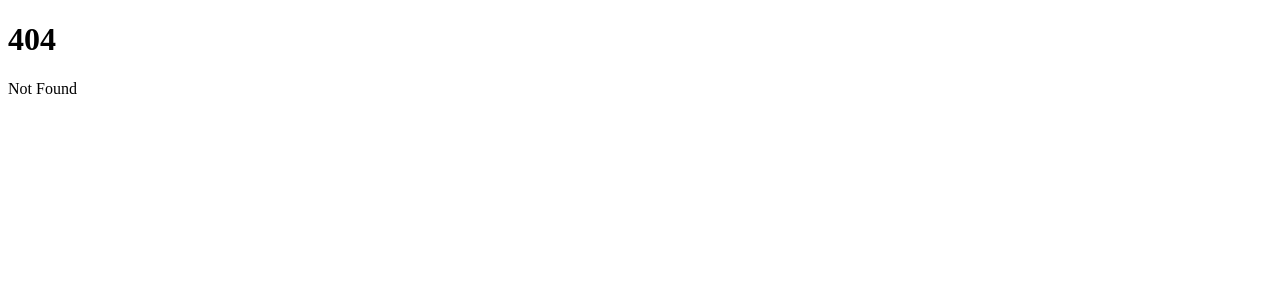
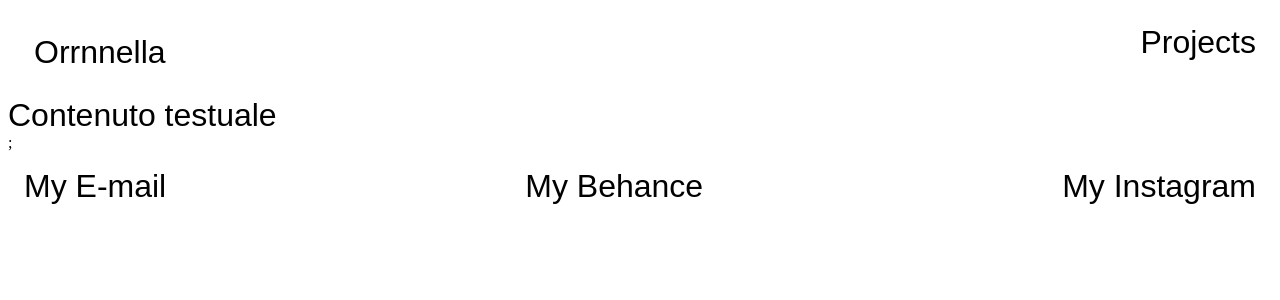
Before and after one commit to Orrnnella/Ornella_Portfolio, a SvelteKit app: page /About in a window 1280 px wide. Before the commit this address had no page. Shown: the top 300 px of the page. Built offline with nearby package versions, Linux system fonts and the light colour scheme.

Commit message:
Modifiche_stile_database

```diff
--- a/src/routes/+layout.svelte
+++ b/src/routes/+layout.svelte
@@ -4,5 +4,41 @@
 </script>
 
 <Navbar />
+<div class="Navbar">
+	<div class="Nome">Orrnnella</div>
+	<div class="Projects">Projects</div>
+</div>
+<slot />
 
-<slot />
+<div class="Footer">
+	<div class="email">My E-mail</div>
+	<div class="behance">My Behance</div>
+	<div class="instagram">My Instagram</div>
+</div>
+
+<style>
+	.Navbar {
+		padding: 16px;
+		color: black;
+		font-family: Arial, Helvetica, sans-serif;
+		display: flex;
+		flex-direction: row;
+		justify-content: space-between;
+		font-size: 32px;
+	}
+	.Nome {
+		border-color: rgb(0, 255, 0);
+		border-width: 2px;
+		border-radius: 60px;
+		padding: 10px;
+	}
+	.Footer {
+		padding: 16px;
+		color: black;
+		font-family: Arial, Helvetica, sans-serif;
+		font-size: 32px;
+		display: flex;
+		flex-direction: left;
+		justify-content: space-between;
+	}
+</style>
--- /dev/null
+++ b/src/routes/About/+page.svelte
@@ -0,0 +1,14 @@
+<script></script>
+
+<div>
+	<div class="Bodycopy">Contenuto testuale</div>
+</div>
+;
+
+<style>
+	.Bodycopy {
+		color: black;
+		font-family: Arial, Helvetica, sans-serif;
+		font-size: 32px;
+	}
+</style>
```
Also changed, not shown: src/__cms/database_index.ts (+9 -2 lines), src/components/CardProgetto.svelte (+8 -11 lines), src/routes/(database)/config.ts (+11 -3 lines), src/routes/(database)/progetti/Europeana/+page.svelte (added, +11 -0 lines), src/routes/(database)/progetti/Isitazine/+page.svelte (added, +11 -0 lines), src/routes/(database)/progetti/Macro/+page.svelte (added, +11 -0 lines), src/routes/(database)/progetti/Mbeh/+page.svelte (added, +11 -0 lines), src/routes/+page.svelte (+22 -4 lines).
